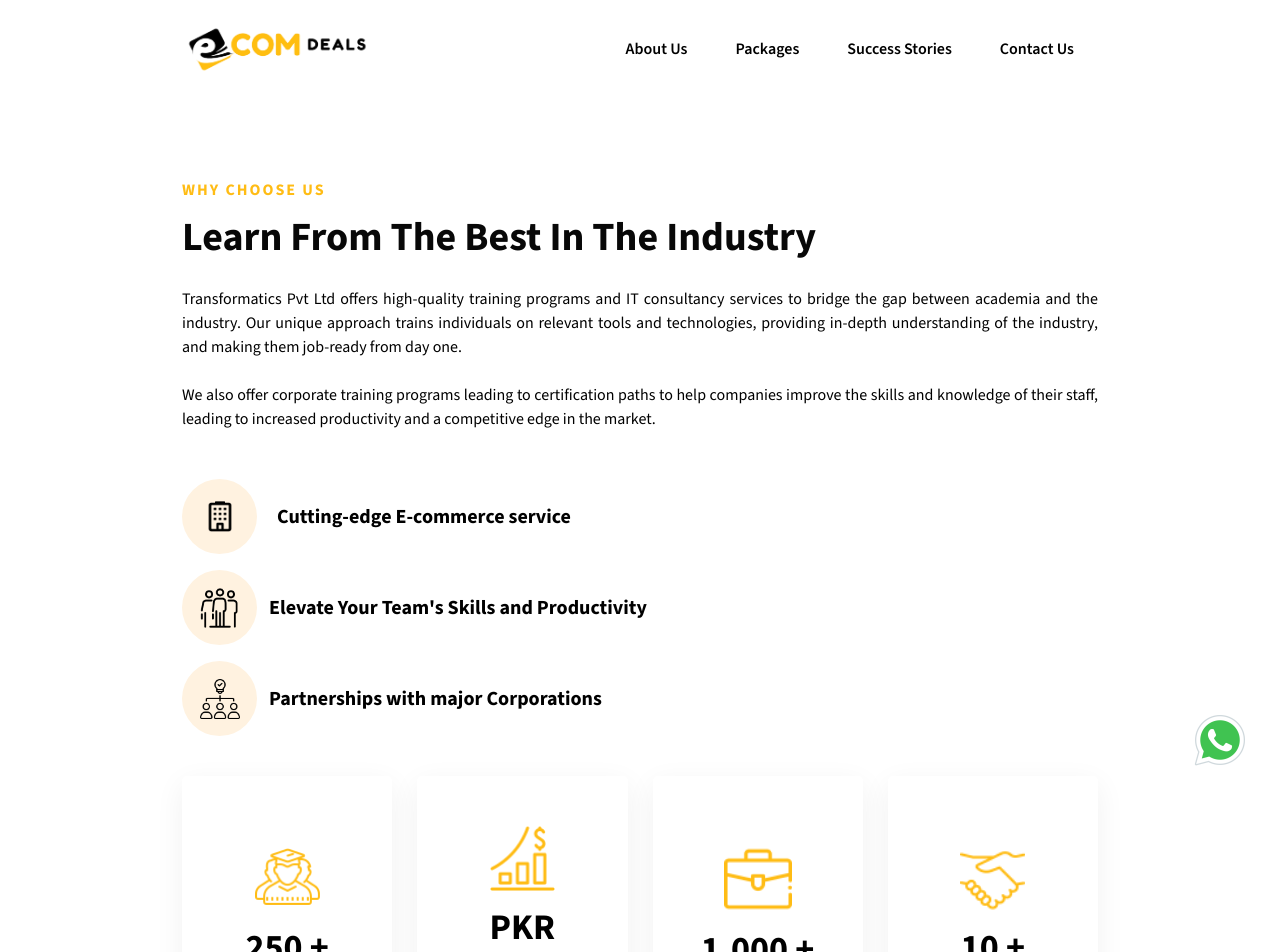
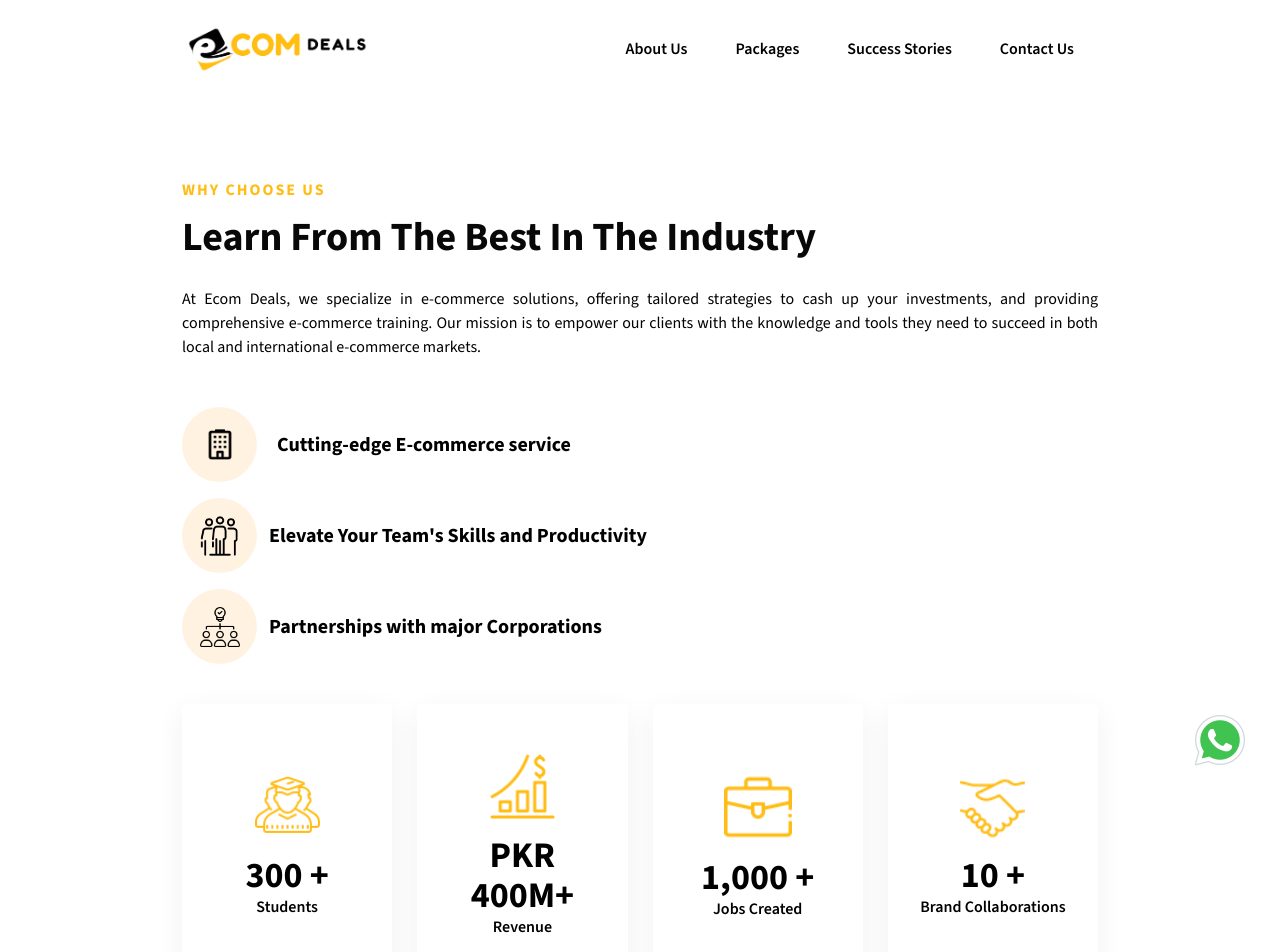
Before and after one commit to Abdul-Wahab-318/ecom-deals, a React (Create React App) app: page /about-us in a window 1280 px wide. Shown: the top 952 px of the page. Built offline with nearby package versions, Linux system fonts and the light colour scheme.

Commit message:
update content

```diff
--- a/public/index.html
+++ b/public/index.html
@@ -11,12 +11,12 @@
     />
     <meta name="title" content="E-COM DEALS">
     <meta name="description" content="At Ecom Deals, we specialize in e-commerce solutions, offering tailored strategies to cash up your investments, and providing e-commerce training. ">
-    <meta property="image" content="https://ecom-deals.netlify.app/images/logo.png">
+    <meta property="image" content="https://ecom-deals.netlify.app/images/ong.webp">
     <meta property="url" content="https://ecom-deals.netlify.app">
 
     <meta name="og:title" content="E-COM DEALS">
     <meta name="og:description" content="At Ecom Deals, we specialize in e-commerce solutions, offering tailored strategies to cash up your investments, and providing e-commerce training. ">
-    <meta property="og:image" content="https://ecom-deals.netlify.app/images/logo.png">
+    <meta property="og:image" content="https://ecom-deals.netlify.app/ong.webp">
     <meta property="og:url" content="https://ecom-deals.netlify.app">
 
     <meta name="keywords" content="ECOMMERCE,SHOPIFY,DIGITAL MARKETING">
--- a/src/components/StatCards/StatCards.js
+++ b/src/components/StatCards/StatCards.js
@@ -25,7 +25,7 @@ export default function StatCards() {
             {" "}
 
             <span className="counter">
-            <CountUp start={viewPortEntered ? null : 0} end={250}>
+            <CountUp start={viewPortEntered ? null : 0} end={300}>
                 {({ countUpRef }) => {
                     return (
                     <VisibilitySensor
@@ -57,7 +57,7 @@ export default function StatCards() {
         <div>
             <h1 className="mt-4 text-3xl lg:text-4xl font-bold text-purple">
             <span className="counter" >
-            <CountUp start={viewPortEntered ? null : 0} end={300}>
+            <CountUp start={viewPortEntered ? null : 0} end={400}>
                 {({ countUpRef }) => {
                     return (
                     <VisibilitySensor
--- a/src/pages/about/About.js
+++ b/src/pages/about/About.js
@@ -22,15 +22,7 @@ export default function About() {
                         </div>
                         <div className="choose-us-content">
                             <p className="mt-5 text-gray " style={{ textAlign: "justify" }}>
-                            Transformatics Pvt Ltd offers high-quality training programs and
-                            IT consultancy services to bridge the gap between academia and the
-                            industry. Our unique approach trains individuals on relevant tools
-                            and technologies, providing in-depth understanding of the
-                            industry, and making them job-ready from day one. <br /> <br /> We
-                            also offer corporate training programs leading to certification
-                            paths to help companies improve the skills and knowledge of their
-                            staff, leading to increased productivity and a competitive edge in
-                            the market.
+                            At Ecom Deals, we specialize in e-commerce solutions, offering tailored strategies to cash up your investments, and providing comprehensive e-commerce training. Our mission is to empower our clients with the knowledge and tools they need to succeed in both local and international e-commerce markets.
                             </p>
                         </div>
                     </div>
@@ -80,7 +72,7 @@ export default function About() {
                         <br /> <br />
                         Our mission is to “Create Future Enterpurners”
                         <br /> <br />
-                        With over 250+ Successful entrepreneurs we have enabled 1000+ jobs in the market. Our students have earned at an average PKR 2 Lakhs to 4 Lakhs in their 1st month.
+                        With over 300+ Successful entrepreneurs we have enabled 1000+ jobs in the market. Our students have earned at an average PKR 2 Lakhs to 4 Lakhs in their 1st month.
 
 
                         </p>
--- a/src/pages/home/Home.js
+++ b/src/pages/home/Home.js
@@ -136,19 +136,18 @@ export default function Home() {
             <h1>What We Do</h1>
           </div>
           <div className="grid grid-cols-1 md:grid-cols-2 lg:grid-cols-3 xl:grid-cols-4 gap-5 mt-10">
+          <div className="grid-card text-center p-10 bg-[#f5f5f5] rounded-lg flex flex-col items-center   ">
+              <div><img src={shopify} className="inline" width={'100px'} alt="" /></div>
+              <h3 className="text-xl font-bold">Shopify Local & International Store Building</h3>
+            </div>
             <div className="grid-card text-center p-10 bg-[#f5f5f5] rounded-lg flex flex-col items-center   ">
               <div><img src={marketing} className="inline" width={'100px'} alt="" /></div>
               <h3 className="text-xl font-bold "> Digital Marketing using Meta & Tiktok </h3>
             </div>
             <div className="grid-card text-center p-10 bg-[#f5f5f5] rounded-lg flex flex-col items-center   ">
               <div><img src={creative} className="inline" width={'140px'} alt="" /></div>
-              <h3 className="text-xl font-bold ">Help you make your own creative</h3>
+              <h3 className="text-xl font-bold ">Top Tier Ad-Creative Making</h3>
             </div>
-            <div className="grid-card text-center p-10 bg-[#f5f5f5] rounded-lg flex flex-col items-center   ">
-              <div><img src={statistics } className="inline" width={'140px'} alt="" /></div>
-              <h3 className="text-xl font-bold ">Reduce return ratio</h3>
-            </div>
-
             <div className="grid-card text-center p-10 bg-[#f5f5f5] rounded-lg flex flex-col items-center   ">
                 <div><img src={orderFulfillment} className="inline" width={'140px'} alt="" /></div>
                 <h3 className="text-xl font-bold ">Order Fullfilment</h3>
@@ -159,8 +158,8 @@ export default function Home() {
               <h3 className="text-xl font-bold ">Packaging and Tracking</h3>
             </div>
             <div className="grid-card text-center p-10 bg-[#f5f5f5] rounded-lg flex flex-col items-center   ">
-              <div><img src={shopify} className="inline" width={'100px'} alt="" /></div>
-              <h3 className="text-xl font-bold">Shopify Local & International Store Building</h3>
+              <div><img src={statistics } className="inline" width={'140px'} alt="" /></div>
+              <h3 className="text-xl font-bold ">Reduce return ratio</h3>
             </div>
           </div>
 
@@ -186,34 +185,6 @@ export default function Home() {
               itemClass="px-[10px] lg:px-[25px]"
 
             >
-              <div className="service-card " >
-                <div className="service-card-inner">
-                  <div>
-                    <img
-                      src={silverStar}
-                      className="mx-auto"
-                      alt="training icon"
-                    />
-                    <h4 className="fw-bold mt-3 text-black mt-4 font-semibold">
-                      Silver Package
-                    </h4>
-                  </div>
-                  <ul className="package-list">
-                    <li>
-                      <span>2 Weeks Program</span>
-                    </li>
-                    <li>
-                      <span> 2 hours a day on-site bootcamp</span>
-                    </li>
-                  </ul>
-                  <Link
-                    className="generic-btn-1 mt-2 mx-auto w-50"
-                    to="/package/silver"
-                  >
-                    Explore
-                  </Link>
-                </div>
-              </div>
               <div className="service-card ">
                 <div className="service-card-inner">
                     <div>
@@ -311,6 +282,34 @@ export default function Home() {
                   <Link
                     className="generic-btn-1 mt-2 mx-auto w-50"
                     to="/package/bootcamp"
+                  >
+                    Explore
+                  </Link>
+                </div>
+              </div>
+              <div className="service-card " >
+                <div className="service-card-inner">
+                  <div>
+                    <img
+                      src={silverStar}
+                      className="mx-auto"
+                      alt="training icon"
+                    />
+                    <h4 className="fw-bold mt-3 text-black mt-4 font-semibold">
+                      Silver Package
+                    </h4>
+                  </div>
+                  <ul className="package-list">
+                    <li>
+                      <span>2 Weeks Program</span>
+                    </li>
+                    <li>
+                      <span> 2 hours a day on-site bootcamp</span>
+                    </li>
+                  </ul>
+                  <Link
+                    className="generic-btn-1 mt-2 mx-auto w-50"
+                    to="/package/silver"
                   >
                     Explore
                   </Link>
```
Also changed, not shown: public/ong.webp (added).
